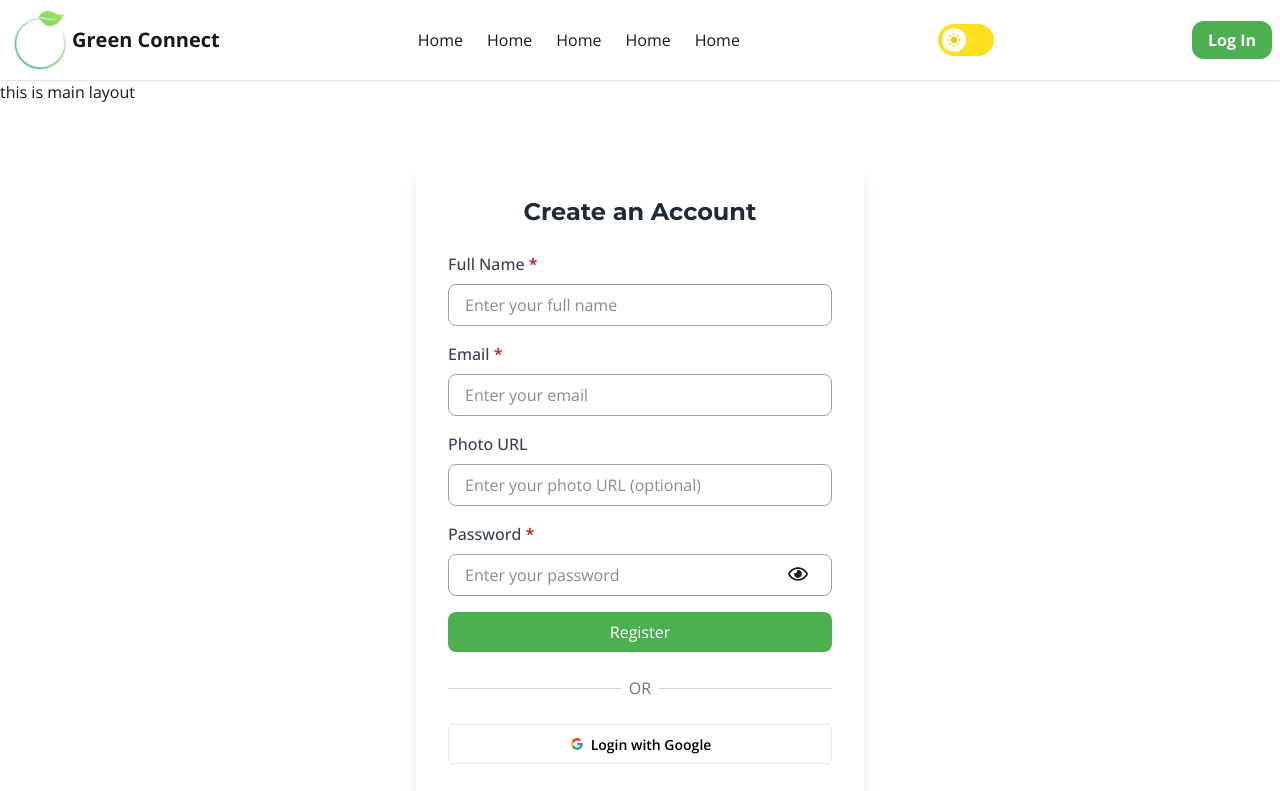
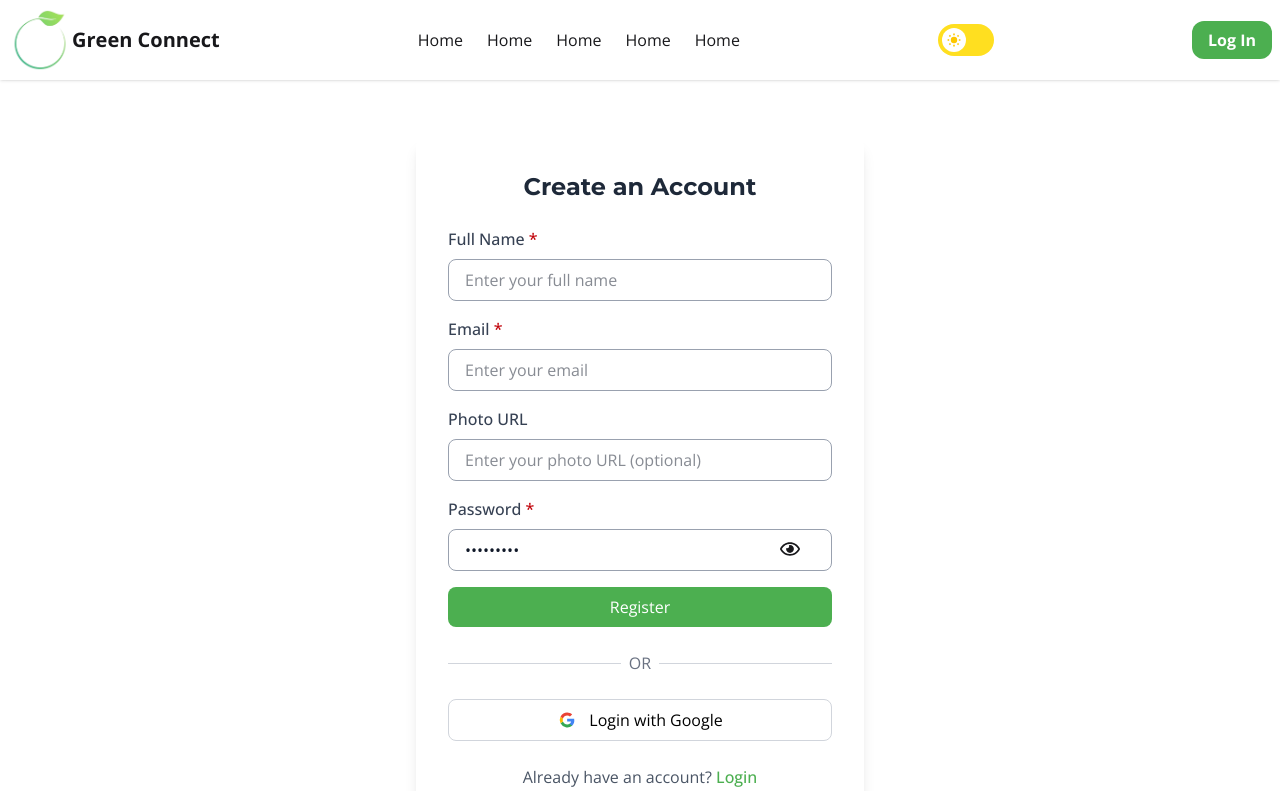
Before and after one commit to tanmayislam2006/green-connect-client-, a React (Vite) app: page /register in a window 1280 px wide. Shown: the top 791 px of the page. Built offline with nearby package versions, Linux system fonts and the light colour scheme; no server answers.

Commit message:
Refactor registration process to include account creation and improve error handling

```diff
--- a/src/Context/GreenProvider.jsx
+++ b/src/Context/GreenProvider.jsx
@@ -1,21 +1,30 @@
 import React, { useState } from "react";
 import GreenContext from "./GreenContext";
-import { GoogleAuthProvider, signInWithEmailAndPassword, signInWithPopup } from "firebase/auth";
+import {
+  GoogleAuthProvider,
+  signInWithEmailAndPassword,
+  createUserWithEmailAndPassword,
+  signInWithPopup,
+} from "firebase/auth";
 const googleProvider = new GoogleAuthProvider();
 import auth from "../Firebase/firebase.init.js";
 
 const GreenProvider = ({ children }) => {
   const [firebaseUser, setFirebaseUser] = useState(null);
-  const [loading, setLoading]=useState(true)
-  const  [errorMessage,setErrorMessage]=useState('')
+  const [loading, setLoading] = useState(true);
+  const [errorMessage, setErrorMessage] = useState("");
+  const createAccount = (email, password) => {
+    setLoading(true);
+    return createUserWithEmailAndPassword(auth, email, password);
+  };
   const googleLogin = () => {
-    setLoading('true')
+    setLoading("true");
     return signInWithPopup(auth, googleProvider);
   };
-  const loginUser=(email,password)=>{
-    setLoading(true)
-    return signInWithEmailAndPassword(auth,email,password)
-  }
+  const loginUser = (email, password) => {
+    setLoading(true);
+    return signInWithEmailAndPassword(auth, email, password);
+  };
   const sharedData = {
     firebaseUser,
     loading,
@@ -23,7 +32,9 @@ const GreenProvider = ({ children }) => {
     errorMessage,
     setErrorMessage,
     googleLogin,
-    loginUser,setFirebaseUser
+    loginUser,
+    setFirebaseUser,
+    createAccount,
   };
   return <GreenContext value={sharedData}>{children}</GreenContext>;
 };
--- a/src/Layout/MainLayout.jsx
+++ b/src/Layout/MainLayout.jsx
@@ -7,7 +7,6 @@ const MainLayout = () => {
   return (
     <div className="max-w-7xl mx-auto">
       <Navbar />
-      this is main layout
       <div className="min-h-[calc(100vh-200px)]">
         <Outlet />
       </div>
--- a/src/Pages/Register/Register.jsx
+++ b/src/Pages/Register/Register.jsx
@@ -1,11 +1,12 @@
 import React, { useState, use } from "react";
 import { Link, useLocation, useNavigate } from "react-router";
-import { FaRegEyeSlash,FaRegEye  } from "react-icons/fa";
+import { FaRegEyeSlash, FaRegEye } from "react-icons/fa";
 import GreenContext from "../../Context/GreenContext";
 import { toast } from "react-toastify";
 
 const Register = () => {
-const{errorMessage,setErrorMessage,googleLogin}=use(GreenContext)
+  const { errorMessage, setErrorMessage, googleLogin, createAccount } =
+    use(GreenContext);
 
   const location = useLocation();
   const navigate = useNavigate();
@@ -17,24 +18,25 @@ const{errorMessage,setErrorMessage,googleLogin}=use(GreenContext)
       .then((result) => {
         setErrorMessage("");
         navigate(location?.state || "/");
-        toast("Registration Successful!", "You are now logged in.", "success");
+        toast.success("Registration Successful");
       })
       .catch((error) => {
-        toast("Registration Failed", error.message, "error");
-        console.error(error.message);
+        setErrorMessage(error.message);
       });
   };
 
   const handlePasswordChange = (e) => {
     const password = e.target.value;
     if (password.length < 8) {
-      setPasswordError("Password must be at least 6 characters long.");
+      setPasswordError("Password must be at least 8 characters long.");
     } else if (!/[A-Z]/.test(password)) {
       setPasswordError("Password must contain at least one uppercase letter.");
     } else if (!/[a-z]/.test(password)) {
       setPasswordError("Password must contain at least one lowercase letter.");
     } else if (!/[0-9]/.test(password)) {
       setPasswordError("Password must contain at least one number.");
+    } else if (!/[!@#$%^&*]/.test(password)) {
+      setPasswordError("Password must contain at least one special character.");
     } else {
       setPasswordError("");
     }
@@ -43,35 +45,46 @@ const{errorMessage,setErrorMessage,googleLogin}=use(GreenContext)
   const handleRegister = (e) => {
     e.preventDefault();
     const form = e.target;
-    const fullName = form.fullName.value;
-    const email = form.email.value;
-    const photoURL = form.photoURL.value;
-    const password = form.password.value;
+    const formData = new FormData(form);
+    const { email, password, ...data } = Object.fromEntries(formData.entries());
 
+    createAccount(email, password)
+      .then((result) => {
+        // save user in db
+        const userProfile = {
+          email,
+          ...data,
+          creationTime: result.user?.metadata?.creationTime,
+          lastSignInTime: result.user?.metadata?.lastSignInTime,
+          uid:result.user?.uid,
+        };
+        console.log(userProfile);
+        setErrorMessage("");
+        toast.success("Registration Successful");
+        navigate(location?.state || "/");
+      })
+      .catch((error) => {
+        setErrorMessage(error.message);
+        toast.error("Registration Failed");
+      });
     setErrorMessage("");
 
     if (passwordError) {
       toast("Invalid Password", passwordError, "error");
       return;
     }
-
-
-
   };
 
   return (
     <>
-    <div
-      className="flex items-center justify-center min-h-screen bg-no-repeat bg-cover bg-center"
-
-    >
-      <div className="bg-white shadow-lg rounded-lg p-8 max-w-md w-full">
+      <div className="flex items-center justify-center min-h-screen bg-no-repeat bg-cover bg-center">
+        <div className="bg-white shadow-lg rounded-lg p-8 max-w-md w-full my-10  dark:bg-gray-800">
           <h2 className="text-2xl font-bold text-center text-gray-800 mb-6">
             Create an Account
           </h2>
           <form onSubmit={handleRegister}>
             {/* Full Name Field */}
-          <div className="mb-4">
+            <div className="mb-4 ">
               <label
                 htmlFor="fullName"
                 className="block text-gray-700 dark:text-gray-200 font-medium mb-2"
@@ -125,6 +138,16 @@ const{errorMessage,setErrorMessage,googleLogin}=use(GreenContext)
 
             {/* Password Field */}
             <div className="mb-4 relative ">
+              <p
+                onClick={() => setShowPass(!showPass)}
+                className="absolute right-8 bottom-3 cursor-pointer"
+              >
+                {showPass ? (
+                  <FaRegEyeSlash size={20} />
+                ) : (
+                  <FaRegEye size={20} />
+                )}
+              </p>
               <label
                 htmlFor="password"
                 className="block text-gray-700 dark:text-gray-200 font-medium mb-2"
@@ -132,6 +155,7 @@ const{errorMessage,setErrorMessage,googleLogin}=use(GreenContext)
                 Password <span className="text-red-700">*</span>
               </label>
               <input
+              value={"123456Aa@"}
                 type={showPass ? "text" : "password"}
                 id="password"
                 name="password"
@@ -140,25 +164,24 @@ const{errorMessage,setErrorMessage,googleLogin}=use(GreenContext)
                 onChange={handlePasswordChange}
                 required
               />
-
-            <button
-              onClick={() => setShowPass(!showPass)}
-              className="absolute right-6 bottom-3 cursor-pointer"
-            >
-              {showPass ? <FaRegEyeSlash size={20} /> : <FaRegEye size={20} />}
-            </button>
             </div>
 
             {/* Error Message */}
             {passwordError && (
-              <p className="text-red-600 dark:text-red-400 text-sm mt-1">{passwordError}</p>
+              <p className="text-red-600 dark:text-red-400 text-sm mt-1">
+                {passwordError}
+              </p>
             )}
-          {errorMessage && <p className="text-red-600 dark:text-red-400 text-sm mb-4">{errorMessage}</p>}
+            {errorMessage && (
+              <p className="text-red-600 dark:text-red-400 text-sm mb-4">
+                {errorMessage}
+              </p>
+            )}
 
             {/* Register Button */}
             <button
               type="submit"
-            className="cursor-pointer w-full bg-primary text-white py-2 px-4 rounded-lg hover:bg-primary-dark transition duration-300"
+              className="cursor-pointer w-full bg-primary text-white py-2 px-4 rounded-lg "
             >
               Register
             </button>
@@ -174,12 +197,12 @@ const{errorMessage,setErrorMessage,googleLogin}=use(GreenContext)
           <button
             onClick={handleGoogleLogin}
             type="submit"
-          className="btn bg-white text-black border-[#e5e5e5] w-full"
+            className="flex items-center cursor-pointer gap-3 justify-center border border-gray-300 rounded-lg py-2 px-4 bg-white text-black w-full"
           >
             <svg
               aria-label="Google logo"
-            width="16"
-            height="16"
+              width="20"
+              height="20"
               xmlns="http://www.w3.org/2000/svg"
               viewBox="0 0 512 512"
             >
@@ -214,7 +237,6 @@ const{errorMessage,setErrorMessage,googleLogin}=use(GreenContext)
           </p>
         </div>
       </div>
-
     </>
   );
 };
```
Lines whose indentation alone changed are shown as unchanged.
